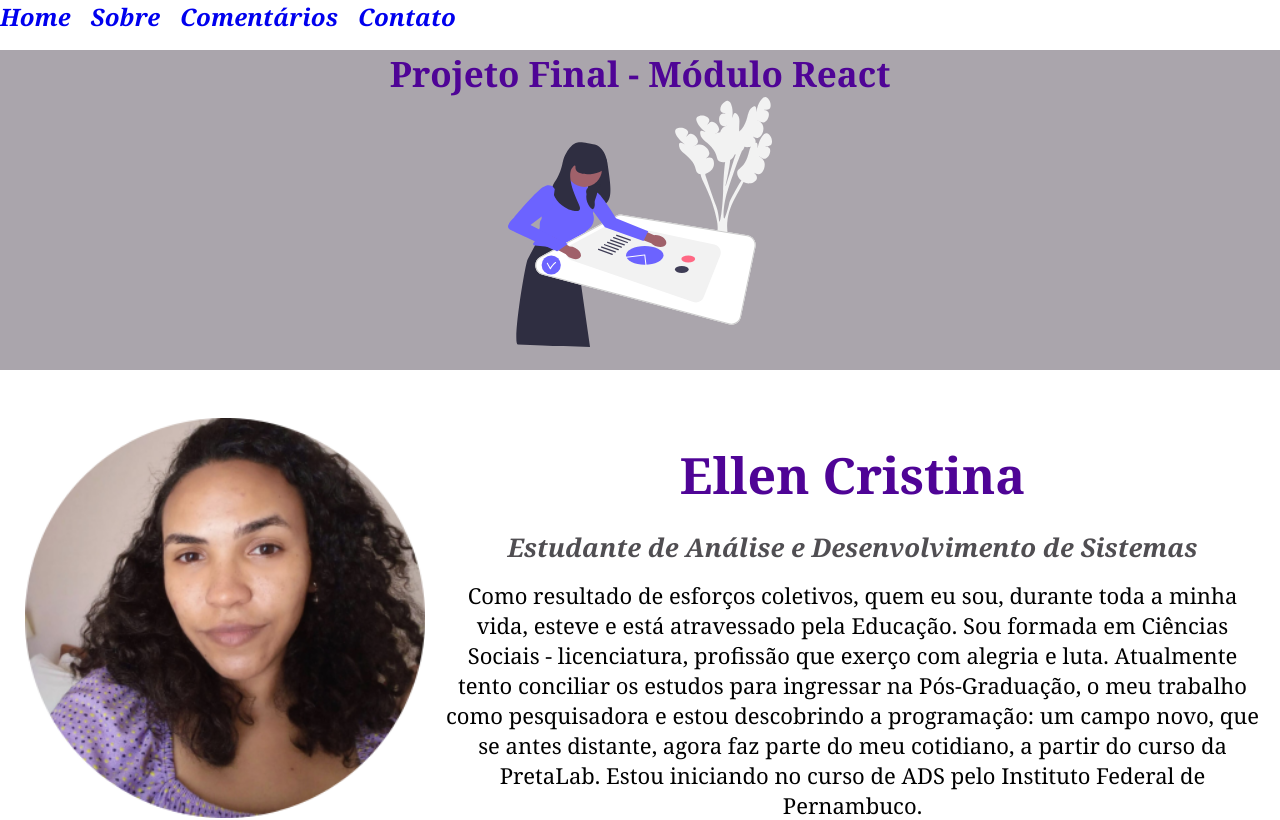
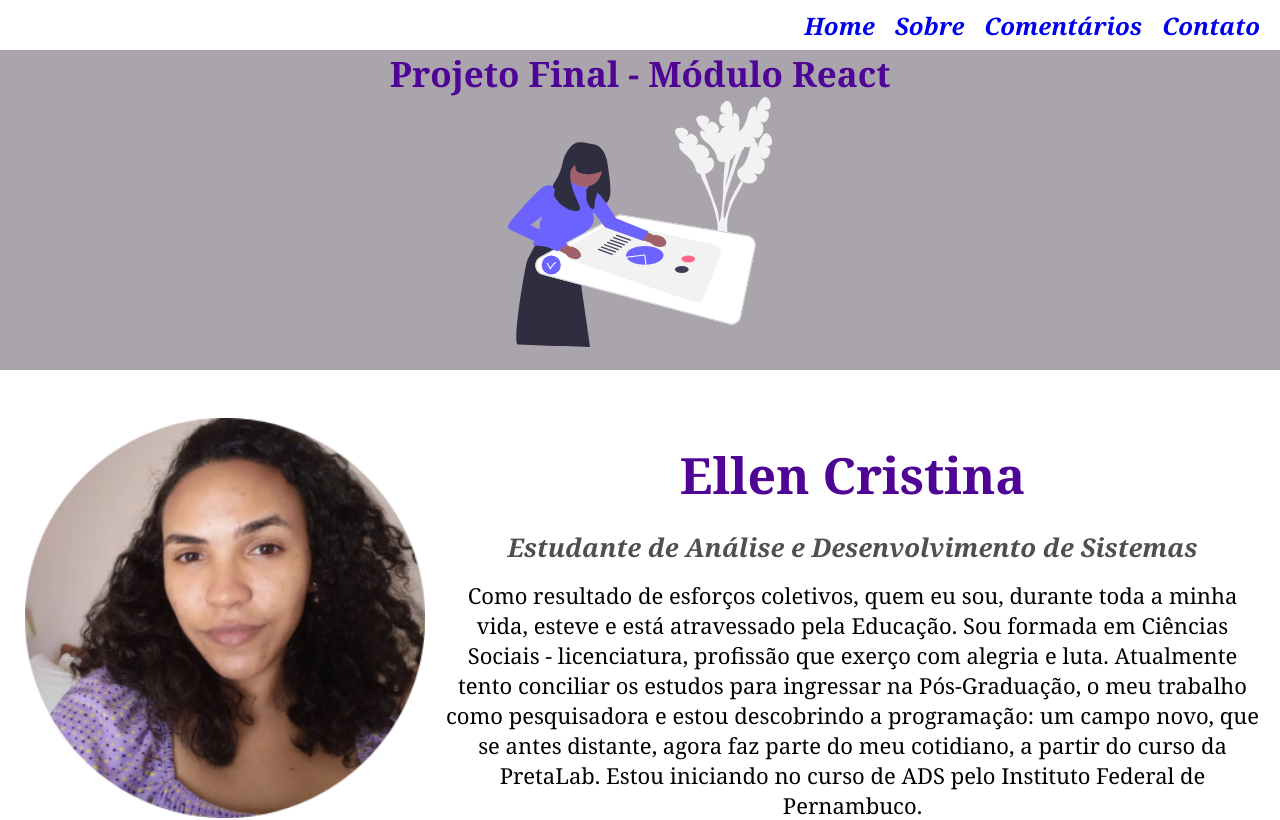
Before and after one commit to Ellenn2301/projeto-final-react, a React (Vite) app: page / in a window 1280 px wide. Shown: the top 820 px of the page. Built offline with nearby package versions, Linux system fonts and the light colour scheme.

Commit message:
Finalizei o menu

```diff
--- a/src/App.jsx
+++ b/src/App.jsx
@@ -3,6 +3,10 @@ import Menu from "./componentes/Menu/menu";
 import Footer from "./componentes/Footer/footer";
 import { Routes, Route } from "react-router-dom";
 import HomePage from './pages/HomePage/HomePage';
+import SobrePage from './pages/SobrePage/SobrePage';
+import ComentariosPage from './pages/ComentariosPage/ComentariosPage';
+import ContatoPage from './pages/ContatoPage/ContatoPage';
+
 
 
 function App() {
@@ -13,6 +17,9 @@ function App() {
 
             <Routes>
             <Route path="/" element={<HomePage />}/>
+            <Route path="/sobre" element={<SobrePage />}/>
+            <Route path="/comentarios" element={<ComentariosPage />}/>
+            <Route path="/contato" element={<ContatoPage />}/>
             </Routes>
 
             <Footer />
--- a/src/componentes/Menu/Menu.css
+++ b/src/componentes/Menu/Menu.css
@@ -1,13 +1,20 @@
-.listaMenu{
+.containerMenu{
+    display: flex;
+    align-items: center;
+    justify-content:end;
     height: 50px;
     width: 100%;
     background-color: #ffffff;
 }
 
 li, a{
-    display: inline;
+    display: inline-block;
     text-decoration: none;
     list-style: none;
+}
+
+a:hover{
+    color: #000;
 }
 
 li{
--- a/src/componentes/Menu/menu.jsx
+++ b/src/componentes/Menu/menu.jsx
@@ -4,6 +4,7 @@ import { Link } from "react-router-dom";
 
 const Menu = () => {
     return(
+        <header className="containerMenu">
              <nav>
                 <ul className="listaMenu">
                     <li>
@@ -23,6 +24,8 @@ const Menu = () => {
                     </li>
                 </ul>
             </nav>
+        </header>
+
     )
 };
 
```
Also changed, not shown: src/pages/ComentariosPage/ComentariosPage.jsx (renamed from src/pages/CometariosPage/index.jsx), src/pages/ContatoPage/ContatoPage.jsx (renamed from src/pages/ContatoPage/index.jsx). Lines whose indentation alone changed are shown as unchanged.
